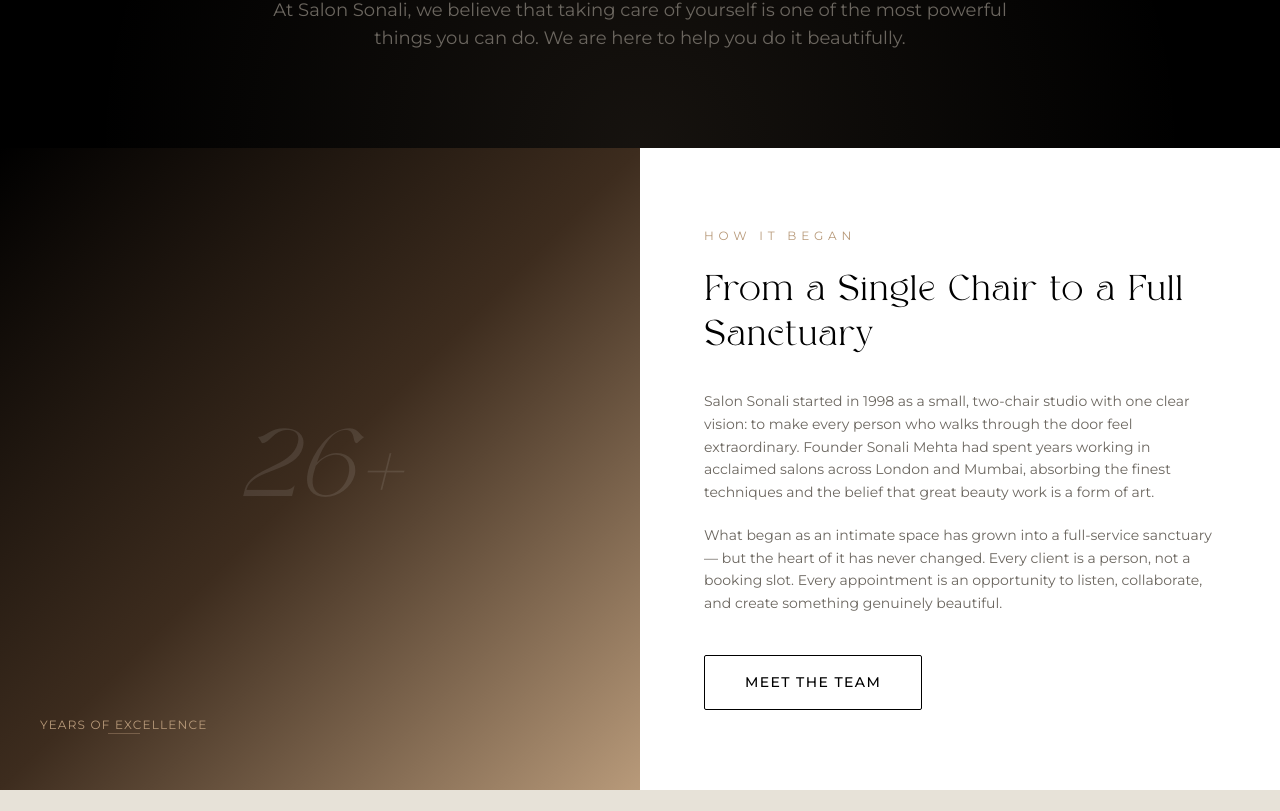
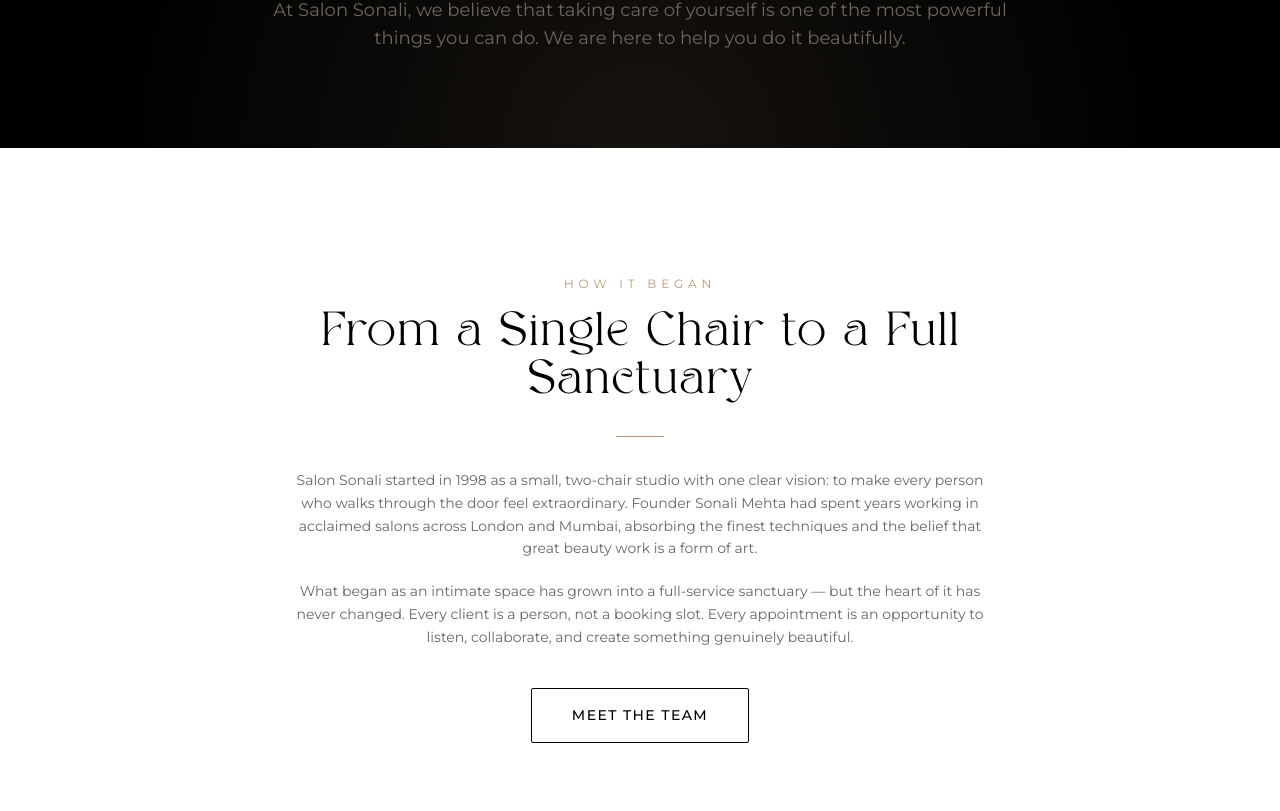
Before and after one commit to TJ-Sites/salon-sonali, a Next.js app: page /about in a window 1280 px wide. Shown: the part 469-1280 px from the top of the page. Built offline with nearby package versions, Linux system fonts and the light colour scheme; a web font is replaced by a local one.

Commit message:
Update AboutPageClient.tsx

```diff
--- a/app/about/AboutPageClient.tsx
+++ b/app/about/AboutPageClient.tsx
@@ -37,37 +37,22 @@ export default function AboutPageClient() {
         </SectionReveal>
       </section>
 
-      {/* Story — split screen */}
-      <section className="bg-[#FFFFFF] overflow-hidden">
-        <div className="max-w-7xl mx-auto grid grid-cols-1 lg:grid-cols-2">
-          {/* Image */}
-          <SectionReveal direction="left" className="relative min-h-[500px] lg:min-h-0">
-            <div
-              className="absolute inset-0"
-              style={{ background: "linear-gradient(135deg, #000000 0%, #3d2c1e 50%, #B89A7A 100%)" }}
-            />
-            <div className="absolute inset-0 flex items-center justify-center">
-              <p className="font-playfair text-8xl italic text-[#FFFFFF]/10">26+</p>
-            </div>
-            <div className="absolute bottom-10 left-10">
-              <p className="font-montserrat text-xs tracking-widest uppercase text-[#B89A7A]">Years of Excellence</p>
-              <div className="w-8 h-px bg-[#B89A7A]/40 mx-auto mb-4" />
-            </div>
-          </SectionReveal>
-
-          {/* Text */}
-          <SectionReveal direction="right" delay={0.15} className="flex flex-col justify-center px-10 lg:px-16 py-20">
-            <p className="font-montserrat text-xs tracking-[0.4em] uppercase text-[#B89A7A] mb-6">How It Began</p>
-            <h2 className="font-playfair text-4xl text-[#000000] mb-8 leading-tight">
+      {/* Story — simple centered */}
+      <section className="bg-[#FFFFFF] section-padding">
+        <div className="max-w-3xl mx-auto px-6 text-center flex flex-col items-center">
+          <SectionReveal direction="up" className="flex flex-col items-center">
+            <p className="font-montserrat text-xs tracking-[0.4em] uppercase text-[#B89A7A] mb-4">How It Began</p>
+            <h2 className="font-playfair text-4xl sm:text-5xl text-[#000000] mb-8 leading-tight">
               From a Single Chair to a Full Sanctuary
             </h2>
+            <div className="w-12 h-px bg-[#B89A7A] mx-auto mb-8" />
             <p className="font-montserrat text-sm text-[#6B665F] leading-relaxed mb-5">
               Salon Sonali started in 1998 as a small, two-chair studio with one clear vision: to make every person who walks through the door feel extraordinary. Founder Sonali Mehta had spent years working in acclaimed salons across London and Mumbai, absorbing the finest techniques and the belief that great beauty work is a form of art.
             </p>
             <p className="font-montserrat text-sm text-[#6B665F] leading-relaxed mb-10">
               What began as an intimate space has grown into a full-service sanctuary — but the heart of it has never changed. Every client is a person, not a booking slot. Every appointment is an opportunity to listen, collaborate, and create something genuinely beautiful.
             </p>
-            <Link href="/team" className="btn-outline-dark self-start">Meet the Team</Link>
+            <Link href="/team" className="btn-outline-dark">Meet the Team</Link>
           </SectionReveal>
         </div>
       </section>
```
